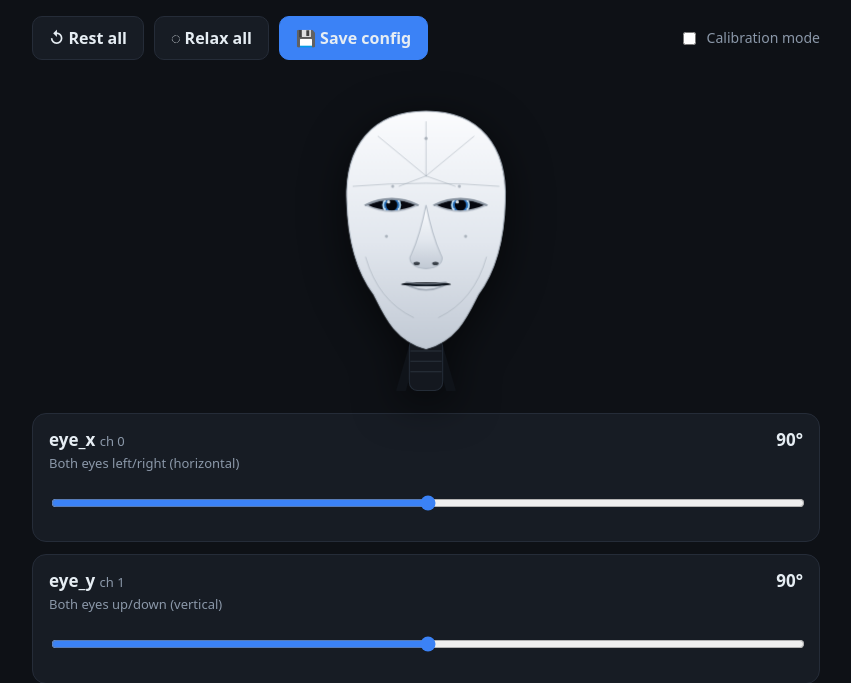
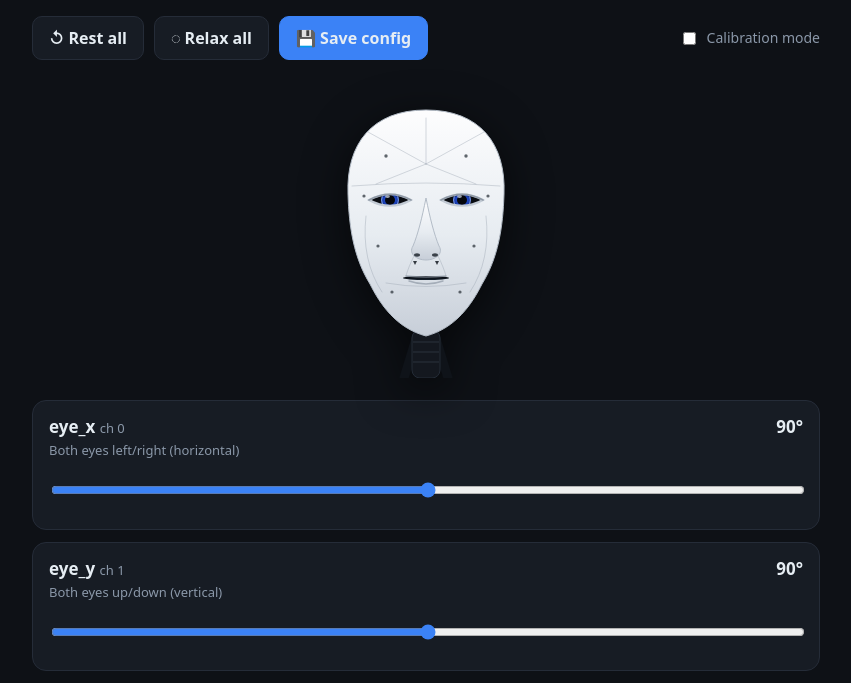
Before and after one commit to nledevil/Project-FRED, a Flask app: page / in a window 1280 px wide. Shown: the part 44-727 px from the top of the page, without its empty margins (214-1065 px from the left). Run offline with Flask 3, Linux system fonts and the light colour scheme.

Commit message:
Web panel: match ez-robot faceplate reference (v3)
Redraw the head from the cleaner front-view faceplate reference:
- egg-shaped skull, rounder chin; five cap seams radiating from a point with
  the horizontal cap seam and facet screw dots
- wider-set almond eyes with a solid royal-blue iris, large black pupil,
  glossy highlight and sculpted eyelid rim/shadow (dropped the LED-ring look)
- sculpted nose with nostrils and small subtle vent cutouts (fixed the earlier
  fang look), cheek/jaw panel seams, mouth-corner detailing, 8 screw dots
Verified rest + talking poses via cairosvg stills before porting.

Co-Authored-By: Claude Opus 4.8 (1M context) <noreply@anthropic.com>

```diff
--- a/web/templates/index.html
+++ b/web/templates/index.html
@@ -40,27 +40,28 @@
   #toast.show { opacity:1; }
   .stage { display:flex; justify-content:center; margin:6px 0 22px;
            filter:drop-shadow(0 10px 22px #0009); }
-  .stage svg { width:min(64vw,250px); height:auto; }
+  .stage svg { width:min(60vw,240px); height:auto; }
   #headGroup { transform-box:fill-box; transform-origin:50% 46%; transition:transform .12s ease; }
   .skull, .nose { fill:url(#skull); stroke:#b3bcc7; stroke-width:1; }
-  .seam { fill:none; stroke:#95a0ac; stroke-width:.8; opacity:.55;
+  .seam { fill:none; stroke:#98a2ae; stroke-width:.8; opacity:.5;
           stroke-linecap:round; stroke-linejoin:round; }
-  .socket { fill:#060810; }
+  .socket { fill:#0a0d12; }
   .iris { transition:transform .07s linear; }
   .irisball { fill:url(#iris); }
-  .iring { fill:none; stroke:#cfefff; stroke-width:1.6; opacity:.9; }
-  .led { fill:#dff2ff; opacity:.9; }
-  .pupil { fill:#03060c; }
-  .glint { fill:#f2fbff; opacity:.9; }
-  .rim { fill:none; stroke:#b9c1cc; stroke-width:1.6; }
-  .lash { fill:none; stroke:#77828f; stroke-width:2; opacity:.7; stroke-linecap:round; }
+  .iring { fill:none; stroke:#a9c2ff; stroke-width:1; opacity:.75; }
+  .gloss { fill:#eaf2ff; opacity:.7; }
+  .pupil { fill:#04060c; }
+  .lidshadow { fill:none; stroke:#00000038; stroke-width:4; stroke-linecap:round; }
+  .rim { fill:none; stroke:#c2cad4; stroke-width:2; }
+  .lash { fill:none; stroke:#6f7a87; stroke-width:1.6; opacity:.6; stroke-linecap:round; }
+  .vent { fill:#20262e; opacity:.9; }
   .nostril { fill:#20272f; opacity:.85; }
   .lip { fill:none; stroke:#8f99a6; stroke-width:1.5; opacity:.7; stroke-linecap:round; }
   #lowerlip { transition:transform .1s ease; }
   .rod { stroke:#0f1319; stroke-width:9; stroke-linecap:round; fill:none; }
   .neckcore { fill:#14181f; stroke:#242c37; stroke-width:1; }
   .rib { stroke:#2a323d; stroke-width:1; fill:none; }
-  .screw { fill:#7c8794; opacity:.55; }
+  .screw { fill:#3a4149; opacity:.8; }
   @media (prefers-reduced-motion: reduce) {
     #headGroup, .iris, #lowerlip { transition:none; }
   }
@@ -83,89 +84,92 @@
   <svg id="head" viewBox="0 0 240 300" aria-label="InMoov head preview">
     <defs>
       <linearGradient id="skull" x1="0" y1="0" x2="0" y2="1">
-        <stop offset="0" stop-color="#fbfcfe"/>
-        <stop offset="0.55" stop-color="#e2e7ee"/>
-        <stop offset="1" stop-color="#c1c9d4"/>
+        <stop offset="0" stop-color="#fdfdfe"/>
+        <stop offset="0.55" stop-color="#e7ecf1"/>
+        <stop offset="1" stop-color="#c7ced8"/>
       </linearGradient>
-      <radialGradient id="iris" cx="0.5" cy="0.5" r="0.5">
-        <stop offset="0" stop-color="#7ec2f5"/>
-        <stop offset="0.55" stop-color="#2f7fd8"/>
-        <stop offset="1" stop-color="#0f4f86"/>
+      <radialGradient id="iris" cx="0.5" cy="0.45" r="0.55">
+        <stop offset="0" stop-color="#3f6ff0"/>
+        <stop offset="0.55" stop-color="#1e46c2"/>
+        <stop offset="1" stop-color="#12308f"/>
       </radialGradient>
       <linearGradient id="cav" x1="0" y1="0" x2="0" y2="1">
         <stop offset="0" stop-color="#04060a"/>
         <stop offset="1" stop-color="#141f2b"/>
       </linearGradient>
-      <clipPath id="clipL"><path d="M62,122 Q87,110 112,122 Q87,134 62,122 Z"/></clipPath>
-      <clipPath id="clipR"><path d="M128,122 Q153,110 178,122 Q153,134 128,122 Z"/></clipPath>
+      <clipPath id="clipL"><path d="M63,122 Q84,110.5 105,122 Q84,133.5 63,122 Z"/></clipPath>
+      <clipPath id="clipR"><path d="M135,122 Q156,110.5 177,122 Q156,133.5 135,122 Z"/></clipPath>
     </defs>
 
     <!-- mechanical neck (static pivot behind the head) -->
-    <path class="rod" d="M96,300 L110,252"/>
-    <path class="rod" d="M144,300 L130,252"/>
-    <rect class="neckcore" x="104" y="250" width="32" height="50" rx="8"/>
-    <path class="rib" d="M105,262 H135 M105,272 H135 M105,282 H135"/>
+    <path class="rod" d="M98,300 L112,254"/>
+    <path class="rod" d="M142,300 L128,254"/>
+    <rect class="neckcore" x="106" y="252" width="28" height="48" rx="8"/>
+    <path class="rib" d="M107,264 H133 M107,274 H133 M107,284 H133"/>
 
     <g id="headGroup">
       <!-- skull -->
-      <path class="skull" d="M120,32 C172,32 198,66 196,118
-        C195,154 188,184 170,208 C160,228 150,252 120,260
-        C90,252 80,228 70,208 C52,184 45,154 44,118 C42,66 68,32 120,32 Z"/>
+      <path class="skull" d="M120,32 C174,32 200,66 198,116
+        C197,150 192,180 176,206 C166,226 150,250 120,258
+        C90,250 74,226 64,206 C48,180 43,150 42,116 C40,66 66,32 120,32 Z"/>
 
-      <!-- skull-cap seam + faceted forehead (seams radiate from a point) -->
-      <path class="seam" d="M50,104 Q120,98 190,104"/>
-      <path class="seam" d="M120,42 L120,94 M74,56 L120,94 M166,56 L120,94 M120,94 L94,104 M120,94 L148,104"/>
-      <!-- jaw / cheek panel seams -->
-      <path class="seam" d="M62,172 Q74,214 108,230 M178,172 Q166,214 132,230"/>
+      <!-- faceted cap: five seams radiate from a point, plus the cap seam -->
+      <path class="seam" d="M46,108 Q120,102 194,108"/>
+      <path class="seam" d="M120,40 L120,86 M62,54 L120,86 M178,54 L120,86 M120,86 L70,106 M120,86 L170,106"/>
+      <!-- cheek / jaw panel seams -->
+      <path class="seam" d="M60,138 Q55,182 76,214 M180,138 Q185,182 164,214"/>
+      <path class="seam" d="M80,205 Q120,212 160,205"/>
 
-      <!-- eyes: eyeball clipped to the almond opening; rim = the faceplate cut -->
+      <!-- eyes: eyeball clipped to the almond opening; rim = the sculpted eyelid -->
       <g clip-path="url(#clipL)">
-        <path class="socket" d="M62,122 Q87,110 112,122 Q87,134 62,122 Z"/>
+        <path class="socket" d="M63,122 Q84,110.5 105,122 Q84,133.5 63,122 Z"/>
         <g class="iris" id="irisL">
-          <circle class="irisball" cx="87" cy="122" r="9"/>
-          <circle class="iring"    cx="87" cy="122" r="8.2"/>
-          <circle class="led" cx="93.6" cy="125.8" r="0.9"/><circle class="led" cx="87" cy="129.6" r="0.9"/>
-          <circle class="led" cx="80.4" cy="125.8" r="0.9"/><circle class="led" cx="80.4" cy="118.2" r="0.9"/>
-          <circle class="led" cx="87" cy="114.4" r="0.9"/><circle class="led" cx="93.6" cy="118.2" r="0.9"/>
-          <circle class="pupil"    cx="87" cy="122" r="5.5"/>
-          <circle class="glint"    cx="84" cy="119" r="1.6"/>
+          <circle class="irisball" cx="84" cy="122" r="9"/>
+          <circle class="iring"    cx="84" cy="122" r="8.4"/>
+          <circle class="pupil"    cx="84" cy="122" r="5"/>
+          <ellipse class="gloss"   cx="81.5" cy="118.5" rx="2.4" ry="1.4"/>
         </g>
+        <path class="lidshadow" d="M63,122 Q84,110.5 105,122"/>
       </g>
-      <path class="rim"  d="M62,122 Q87,110 112,122 Q87,134 62,122 Z"/>
-      <path class="lash" d="M62,122 Q87,110 112,122"/>
+      <path class="rim"  d="M63,122 Q84,110.5 105,122 Q84,133.5 63,122 Z"/>
+      <path class="lash" d="M63,122 Q84,110.5 105,122"/>
       <g clip-path="url(#clipR)">
-        <path class="socket" d="M128,122 Q153,110 178,122 Q153,134 128,122 Z"/>
+        <path class="socket" d="M135,122 Q156,110.5 177,122 Q156,133.5 135,122 Z"/>
         <g class="iris" id="irisR">
-          <circle class="irisball" cx="153" cy="122" r="9"/>
-          <circle class="iring"    cx="153" cy="122" r="8.2"/>
-          <circle class="led" cx="159.6" cy="125.8" r="0.9"/><circle class="led" cx="153" cy="129.6" r="0.9"/>
-          <circle class="led" cx="146.4" cy="125.8" r="0.9"/><circle class="led" cx="146.4" cy="118.2" r="0.9"/>
-          <circle class="led" cx="153" cy="114.4" r="0.9"/><circle class="led" cx="159.6" cy="118.2" r="0.9"/>
-          <circle class="pupil"    cx="153" cy="122" r="5.5"/>
-          <circle class="glint"    cx="150" cy="119" r="1.6"/>
+          <circle class="irisball" cx="156" cy="122" r="9"/>
+          <circle class="iring"    cx="156" cy="122" r="8.4"/>
+          <circle class="pupil"    cx="156" cy="122" r="5"/>
+          <ellipse class="gloss"   cx="153.5" cy="118.5" rx="2.4" ry="1.4"/>
         </g>
+        <path class="lidshadow" d="M135,122 Q156,110.5 177,122"/>
       </g>
-      <path class="rim"  d="M128,122 Q153,110 178,122 Q153,134 128,122 Z"/>
-      <path class="lash" d="M128,122 Q153,110 178,122"/>
+      <path class="rim"  d="M135,122 Q156,110.5 177,122 Q156,133.5 135,122 Z"/>
+      <path class="lash" d="M135,122 Q156,110.5 177,122"/>
 
       <!-- nose -->
-      <path class="nose" d="M120,122 C116,142 111,158 106,169
-        C101,177 110,183 120,183 C130,183 139,177 134,169
-        C129,158 124,142 120,122 Z"/>
-      <ellipse class="nostril" cx="111" cy="178" rx="3.1" ry="1.7"/>
-      <ellipse class="nostril" cx="129" cy="178" rx="3.1" ry="1.7"/>
+      <path class="nose" d="M120,120 C116,140 112,156 107,168
+        C102,176 111,182 120,182 C129,182 138,176 133,168
+        C128,156 124,140 120,120 Z"/>
+      <ellipse class="nostril" cx="111" cy="177" rx="3" ry="1.7"/>
+      <ellipse class="nostril" cx="129" cy="177" rx="3" ry="1.7"/>
+      <path class="vent" d="M107,183 L111,183 L109,187 Z"/>
+      <path class="vent" d="M133,183 L129,183 L131,187 Z"/>
+      <path class="seam" d="M108,178 Q102,190 100,198 M132,178 Q138,190 140,198"/>
 
-      <!-- mouth: cavity grows + lower lip drops with the jaw servo (slight smile) -->
-      <ellipse id="mouthCav" fill="url(#cav)" cx="120" cy="198" rx="24" ry="2"/>
-      <path class="lip" d="M101,196 Q120,199 139,196"/>
-      <path class="lip" id="lowerlip" d="M104,200 Q120,207 136,200"/>
+      <!-- mouth: cavity grows + lower lip drops with the jaw servo -->
+      <ellipse id="mouthCav" fill="url(#cav)" cx="120" cy="200" rx="23" ry="2"/>
+      <path class="lip" d="M100,198 Q120,200 140,198"/>
+      <path class="lip" id="lowerlip" d="M103,203 Q120,209 137,203"/>
 
       <!-- screw-hole detail dots -->
-      <circle class="screw" cx="120" cy="58" r="1.6"/>
-      <circle class="screw" cx="88"  cy="104" r="1.5"/>
-      <circle class="screw" cx="152" cy="104" r="1.5"/>
-      <circle class="screw" cx="82"  cy="152" r="1.5"/>
-      <circle class="screw" cx="158" cy="152" r="1.5"/>
+      <circle class="screw" cx="80"  cy="78"  r="1.7"/>
+      <circle class="screw" cx="160" cy="78"  r="1.7"/>
+      <circle class="screw" cx="58"  cy="118" r="1.6"/>
+      <circle class="screw" cx="182" cy="118" r="1.6"/>
+      <circle class="screw" cx="72"  cy="168" r="1.6"/>
+      <circle class="screw" cx="168" cy="168" r="1.6"/>
+      <circle class="screw" cx="86"  cy="214" r="1.6"/>
+      <circle class="screw" cx="154" cy="214" r="1.6"/>
     </g>
   </svg>
 </div>
@@ -246,8 +250,8 @@ function updateHead() {
   const g = document.getElementById('headGroup');
   if (g && STATE.servos.neck)
     g.style.transform = `perspective(640px) rotateY(${_centered('neck') * 32}deg)`;
-  const ex = STATE.servos.eye_x ? _centered('eye_x') * 10 : 0;   // right = +
-  const ey = STATE.servos.eye_y ? -_centered('eye_y') * 3 : 0;   // up = -
+  const ex = STATE.servos.eye_x ? _centered('eye_x') * 8 : 0;     // right = +
+  const ey = STATE.servos.eye_y ? -_centered('eye_y') * 2.5 : 0;  // up = -
   for (const id of ['irisL', 'irisR']) {
     const p = document.getElementById(id);
     if (p) p.style.transform = `translate(${ex}px, ${ey}px)`;
@@ -257,10 +261,10 @@ function updateHead() {
   if (j && cav) {
     const f = Math.max(0, Math.min(1,
       (j.v - j.s.min_angle) / ((j.s.max_angle - j.s.min_angle) || 1)));
-    const ry = 2 + f * 12;
+    const ry = 2 + f * 11;
     cav.setAttribute('ry', ry);
-    cav.setAttribute('cy', 196 + ry);          // keep the upper lip fixed at ~196
-    if (low) low.style.transform = `translateY(${f * 14}px)`;
+    cav.setAttribute('cy', 198 + ry);          // keep the upper lip fixed at ~198
+    if (low) low.style.transform = `translateY(${f * 13}px)`;
   }
 }
 
@@ -286,7 +290,7 @@ async function record(name, field) {
   toast(`${name} ${field} = ${angle}°`);
 }
 
-async function save() { const r = await api('/api/save', {}); toast('Saved config'); }
+async function save() { await api('/api/save', {}); toast('Saved config'); }
 
 async function rest() { STATE = await api('/api/rest'); render(); }
 async function relax() { await api('/api/relax', {}); toast('Relaxed'); }
```
